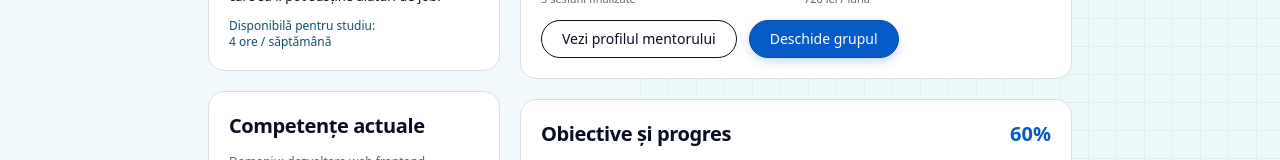
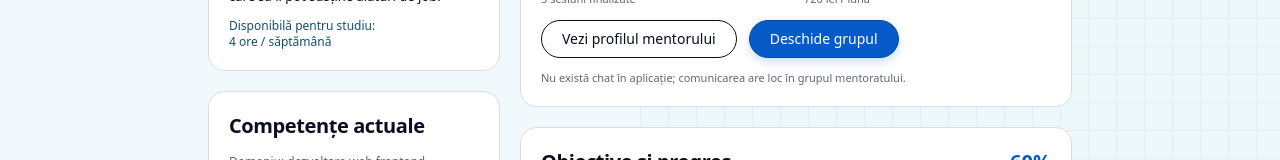
Before and after one commit to davidmihai3002/mentorly-platform, a React (Vite) app: page /cursant in a window 1280 px wide. Shown: the part 570-730 px from the top of the page. Built offline with nearby package versions, Linux system fonts and the light colour scheme; no server answers.

Commit message:
feat(student): note that there is no chat in the app

```diff
--- a/src/features/student/components/MentorshipCard.tsx
+++ b/src/features/student/components/MentorshipCard.tsx
@@ -48,6 +48,9 @@ export function MentorshipCard({ mentor }: MentorshipCardProps) {
           <GroupButton url={getSafeGroupUrl(MENTORSHIP_GROUP.url)} />
         )}
       </div>
+      {MENTORSHIP_GROUP.isEnrolmentConfirmed && (
+        <p className="text-[11px] text-muted-foreground">{STUDENT_PROFILE_TEXT.groupNote}</p>
+      )}
     </SectionCard>
   )
 }
--- a/src/features/student/constants/student.constants.ts
+++ b/src/features/student/constants/student.constants.ts
@@ -34,6 +34,7 @@ export const STUDENT_PROFILE_TEXT = {
   ],
   viewMentor: 'Vezi profilul mentorului',
   openGroup: 'Deschide grupul',
+  groupNote: 'Nu există chat în aplicație; comunicarea are loc în grupul mentoratului.',
   goalsTitle: 'Obiective și progres',
   goalsMeta: (done: number, total: number) =>
     `${done} din ${total} obiective îndeplinite · actualizat pe 9 noiembrie`,
```
